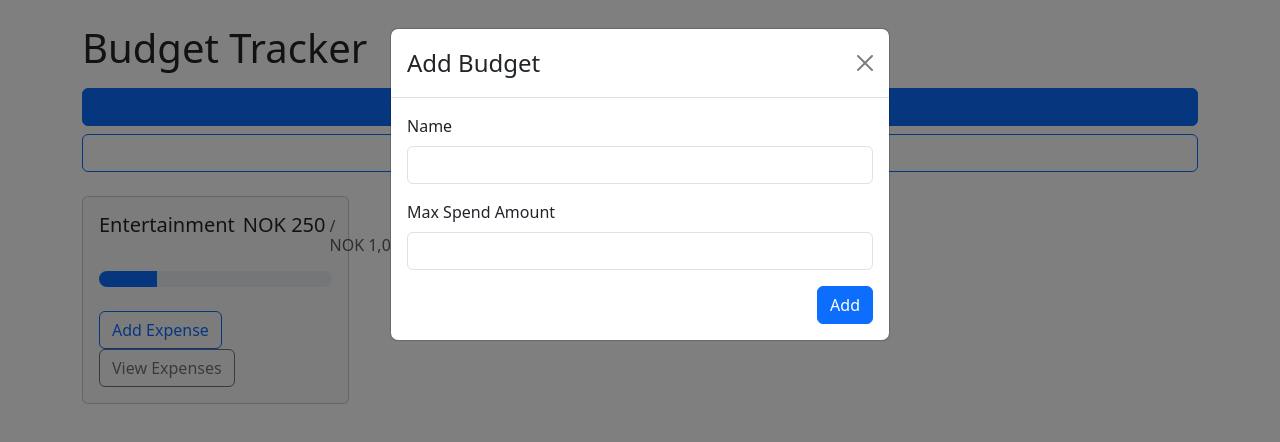
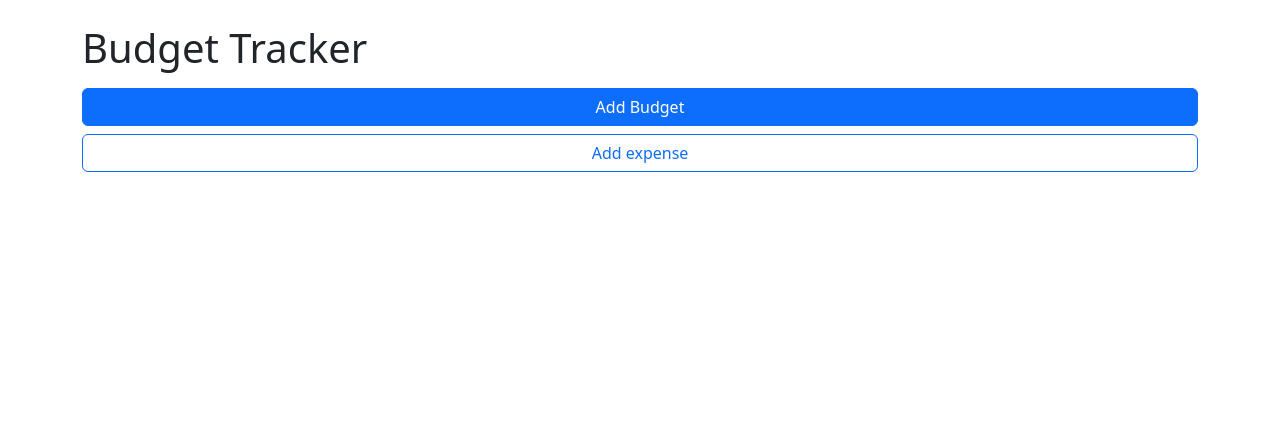
Before and after one commit to HocusP/BudgetTracker, a React (Create React App) app: page / in a window 1280 px wide. Shown: the top 442 px of the page. Built offline with nearby package versions, Linux system fonts and the light colour scheme.

Commit message:
now you can add budgets and the amounts n everything work

```diff
--- a/src/App.js
+++ b/src/App.js
@@ -3,15 +3,23 @@ import { Button, Container } from 'react-bootstrap';
 import { Stack } from 'react-bootstrap';
 import BudgetCard from './Components/BudgetCard';
 import AddBudgetModal from './Components/AddBudgetModal';
+import { useState } from 'react';
+import { BudgetsProvider, useBudgets } from './Context/BudgetsContext';
 
 function App() {
+  const [showAddBudgetModal, setShowAddBudgetModal] = useState(false)
+  const { budgets, getBudgetExpenses } = useBudgets()
+
+
   return (
     <>
       <Container className='my-4'>
 
         <Stack direction="horiozontal" gap="2" className='mb-4'>
           <h1 className='me-auto'> Budget Tracker </h1>
-      <Button variant="primary">Add Budget</Button>
+          <Button variant="primary" onClick={() => setShowAddBudgetModal(true)}>
+            Add Budget
+          </Button>
           <Button variant="outline-primary">Add expense</Button>
         </Stack>
 
@@ -21,16 +29,24 @@ function App() {
           gap: '1rem',
           alignItems: "flex-start"
         }}>
+
+          {budgets.map(budget => {
+            const amount = getBudgetExpenses(budget.id).reduce((total,
+             expense) => total + expense.amount, 0) // Gets all expenses add all the different amounts together and return them in the amount variable
+            return (
               <BudgetCard
-      name="Entertainment"
-      gray
-      amount={250}
-      max={1000}
-      ></BudgetCard>
+                key={budget.id}
+                name={budget.name}
+                amount={amount}
+                max={budget.max} />
+            )
+          })}
         </div>
+      </Container>
+      <AddBudgetModal show={showAddBudgetModal} handleClose={() =>
+        setShowAddBudgetModal(false)}
+      />
 
-  </Container>
-  <AddBudgetModal show/>
     </>
   )
 }
```
Lines whose indentation alone changed are shown as unchanged.
